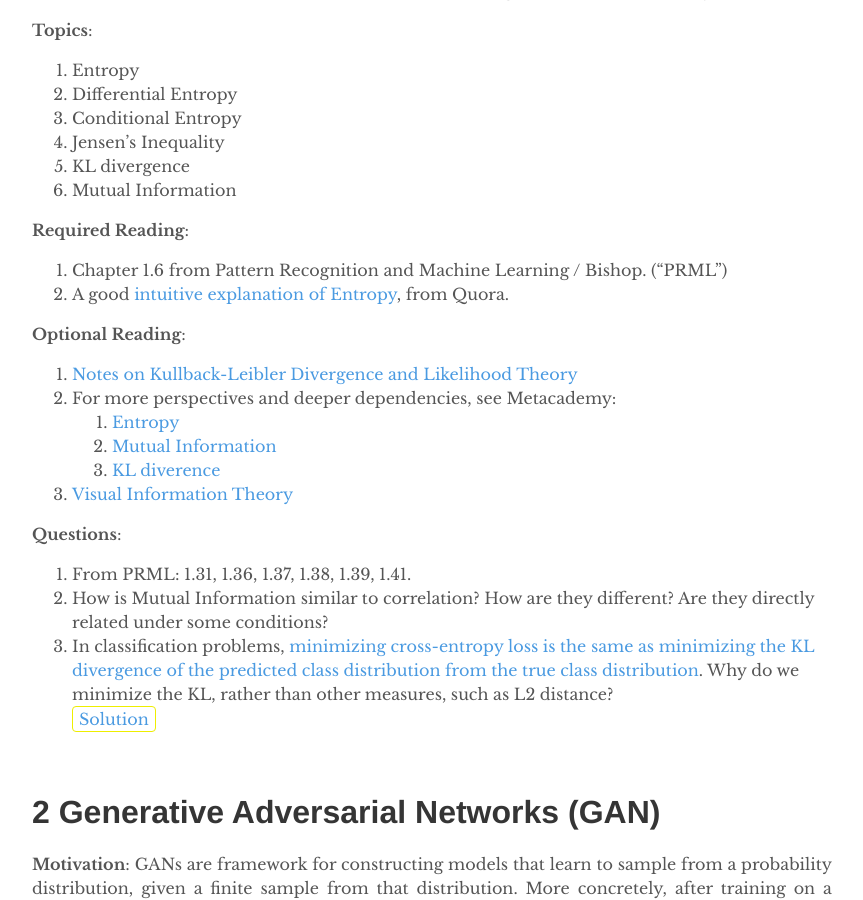
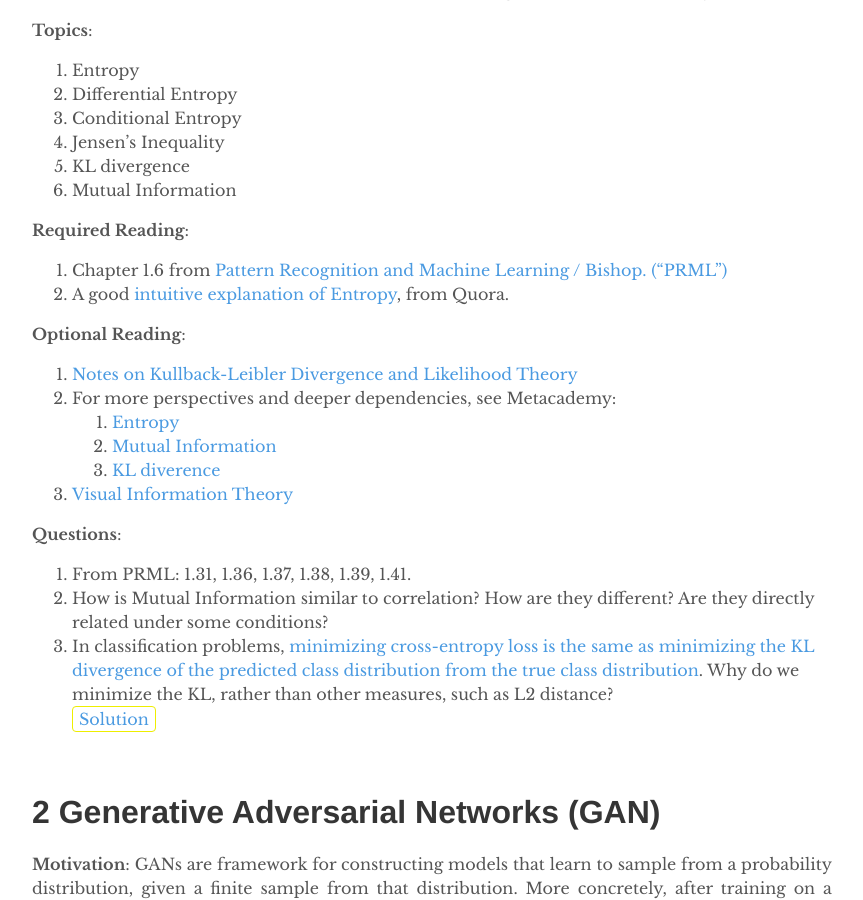
Before and after one commit to depthfirstlearning/depthfirstlearning.com, a Jekyll site: the page built from _posts/2018-05-28-InfoGAN.markdown, in a window 1280 px wide and 900 px high, scrolled down 1134 px. Shown: the whole window, without its empty margins (208-1071 px from the left). Built offline with Jekyll 4.4.1, drawn with Linux system fonts in a browser that asks for light colours; formulas are drawn with MathJax 3; part of the change alters nothing that is shown.

```diff
--- a/_posts/2018-05-28-InfoGAN.markdown
+++ b/_posts/2018-05-28-InfoGAN.markdown
@@ -50,7 +50,7 @@ observing each variable separately.
   6. Mutual Information
 
   **Required Reading**:
-  1. Chapter 1.6 from Pattern Recognition and Machine Learning / Bishop. ("PRML")
+  1. Chapter 1.6 from [Pattern Recognition and Machine Learning / Bishop. ("PRML")](https://www.microsoft.com/en-us/research/uploads/prod/2006/01/Bishop-Pattern-Recognition-and-Machine-Learning-2006.pdf)
   2. A good [intuitive explanation of Entropy](https://www.quora.com/What-is-an-intuitive-explanation-of-the-concept-of-entropy-in-information-theory/answer/Peter-Gribble), from Quora.
 
   **Optional Reading**:
```
